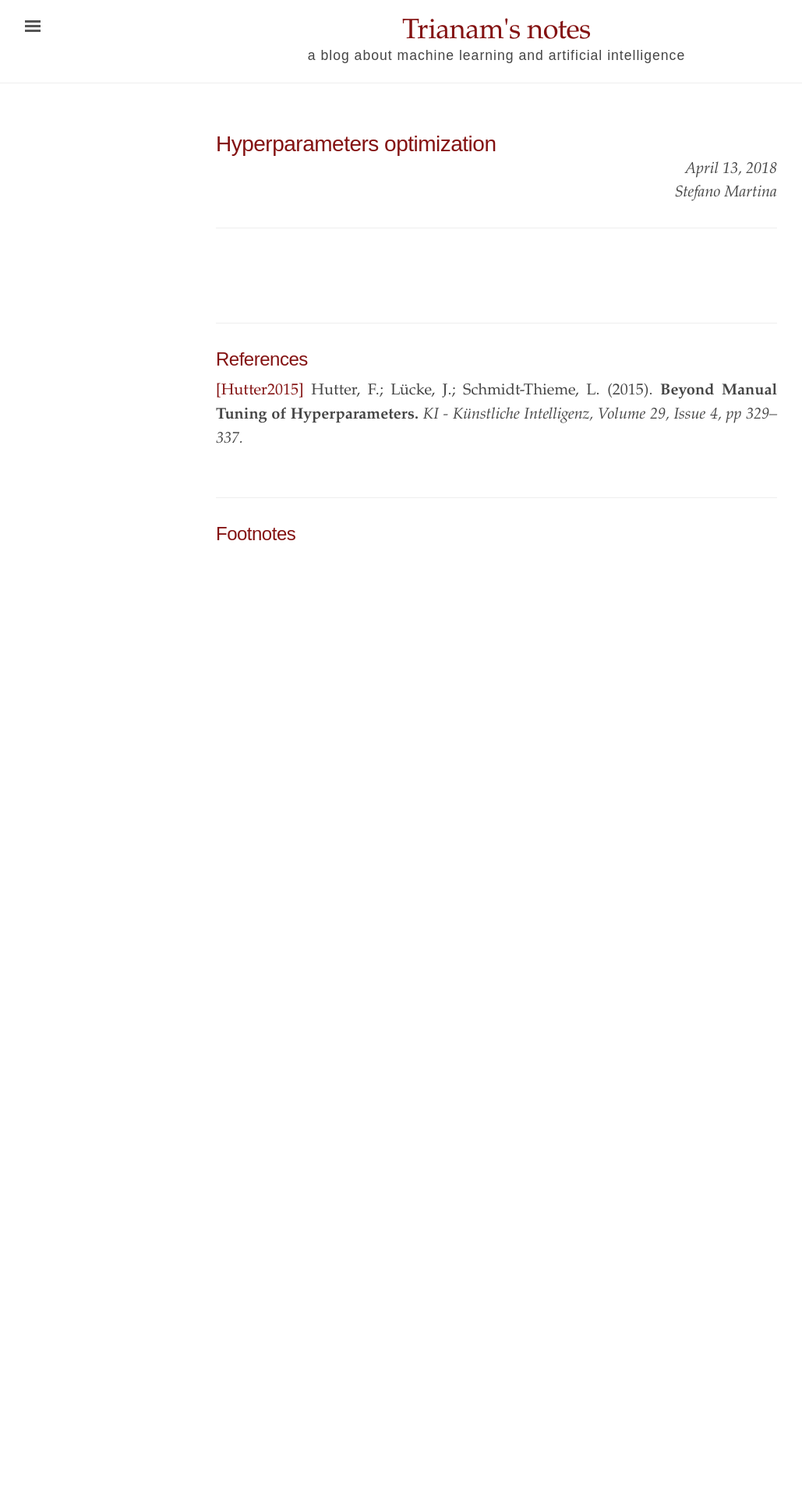
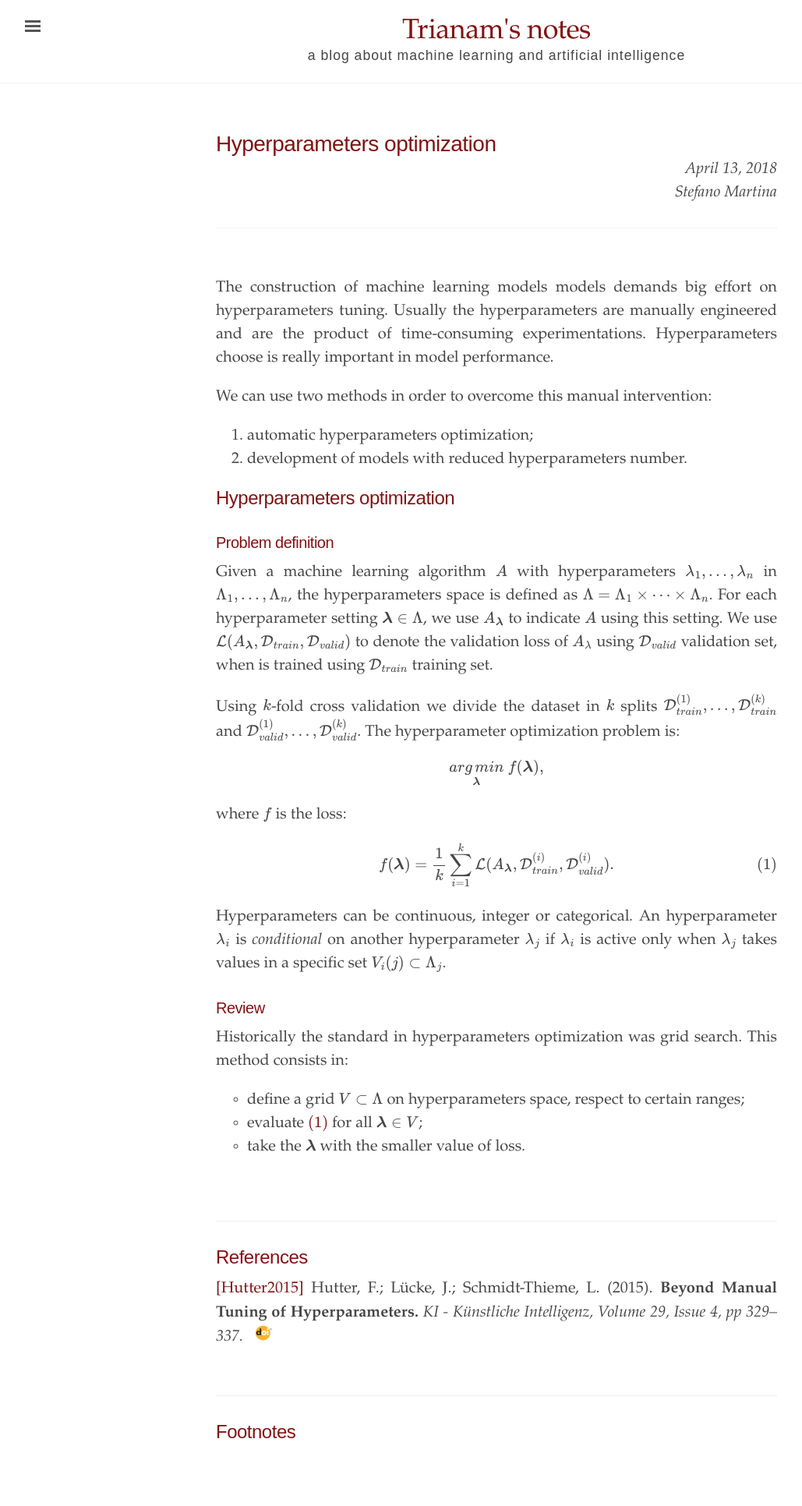
Before and after one commit to trianam/trianam.github.io, a Jekyll site: the page built from _ml/hyperparameters-optimization.md, in a window 1280 px wide. Shown: the whole page at 78% size, without its empty margins (3-1032 px from the left). Built offline with Jekyll 4.4.1, drawn with Linux system fonts in a browser that asks for light colours; formulas are drawn with MathJax 3; before the commit the page ends 900 px from its top, so only the background shows below that.

Commit message:
continued hyperparameters optimization, added DOI

```diff
--- a/_includes/bib.html
+++ b/_includes/bib.html
@@ -4,4 +4,5 @@
   <span class="year">({{ include.year }}).</span>
   <span class="title">{{ include.title }}.</span>
   <span class="venue">{{ include.venue }}{% if include.pages %}, {{ include.pages }}{% endif %}.</span>
+  {% if include.doi %}<span class="doi"><a href="{{ include.doi }}" target="_blank"><img src="/assets/doi_logo_for_display.gif" alt="DOI"></a></span>{% endif %}
 </div>
--- a/_includes/head.html
+++ b/_includes/head.html
@@ -78,7 +78,10 @@
                 mat: ['\\boldsymbol{#1}',1],
                 ten: ['\\boldsymbol{\\mathsf{#1}}',1],
                 tenE: ['\\mathsf{#1}',1],
-                mR: ['\\mathbb{R}']
+                mR: ['\\mathbb{R}'],
+                loss: ['\\mathcal{L}'],
+                data: ['\\mathcal{D}'],
+                argmin: ['\\mathop{arg\\,min}']
             }
         }
   });
--- a/_ml/hyperparameters-optimization.md
+++ b/_ml/hyperparameters-optimization.md
@@ -6,6 +6,41 @@ author: Stefano Martina
 mathjax: true
 ---
 
+The construction of machine learning models models demands big effort on hyperparameters tuning. Usually the hyperparameters are manually engineered and are the product of time-consuming experimentations. Hyperparameters choose is really important in model performance.
+
+We can use two methods in order to overcome this manual intervention:
+1. automatic hyperparameters optimization;
+2. development of models with reduced hyperparameters number.
+
+## Hyperparameters optimization
+
+### Problem definition
+Given a machine learning algorithm $A$ with hyperparameters $\lambda_1,\dots,\lambda_n$ in $\Lambda_1,\dots,\Lambda_n$, the hyperparameters space is defined as $\Lambda=\Lambda_1\times\cdots\times\Lambda_n$. For each hyperparameter setting $\vec{\lambda}\in\Lambda$, we use $A_\vec{\lambda}$ to indicate $A$ using this setting. We use $\loss(A_\vec{\lambda}, \data_{train}, \data_{valid})$ to denote the validation loss of $A_{\lambda}$ using $\data_{valid}$ validation set, when is trained using $\data_{train}$ training set.
+
+Using $k$-fold cross validation we divide the dataset in $k$ splits $\data_{train}^{(1)},\dots,\data_{train}^{(k)}$ and $\data_{valid}^{(1)},\dots,\data_{valid}^{(k)}$. The hyperparameter optimization problem is:
+
+$$
+\begin{equation*}
+\argmin_{\vec{\lambda}}\ f(\vec{\lambda}),
+\end{equation*}
+$$
+
+where $f$ is the loss:
+
+$$
+\begin{equation}
+f(\vec{\lambda}) = \frac{1}{k}\sum_{i=1}^k\loss(A_{\vec{\lambda}},\data_{train}^{(i)},\data_{valid}^{(i)}).
+\label{eq:loss}
+\end{equation}
+$$
+
+Hyperparameters can be continuous, integer or categorical. An hyperparameter $\lambda_i$ is *conditional* on another hyperparameter $\lambda_j$ if $\lambda_i$ is active only when $\lambda_j$ takes values in a specific set $V_i(j)\subset\Lambda_j$.
+
+### Review
+Historically the standard in hyperparameters optimization was grid search. This method consists in:
+* define a grid $V\subset\Lambda$ on hyperparameters space, respect to certain ranges;
+* evaluate \eqref{eq:loss} for all $\vec{\lambda}\in V$;
+* take the $\vec{\lambda}$ with the smaller value of loss.
 
 <br>
 
@@ -13,12 +48,10 @@ mathjax: true
 
 ## References
 
-{% include bib.html label="Hutter2015" authors="Hutter, F.; Lücke, J.; Schmidt-Thieme, L." year=2015 title="Beyond Manual Tuning of Hyperparameters" venue="KI - Künstliche Intelligenz" pages="Volume 29, Issue 4, pp 329–337" %}
+{% include bib.html label="Hutter2015" authors="Hutter, F.; Lücke, J.; Schmidt-Thieme, L." year=2015 title="Beyond Manual Tuning of Hyperparameters" venue="KI - Künstliche Intelligenz" pages="Volume 29, Issue 4, pp 329–337" doi="https://doi.org/10.1007/s13218-015-0381-0" %}
 
 <br>
 
 ---
 
 ## Footnotes
-
-[^fn1]: A footnote is something like that.
--- a/assets/css/style.scss
+++ b/assets/css/style.scss
@@ -88,7 +88,7 @@ html {
 
 /* Bibliography styles */
 
-.bibitem .label{
+.bibitem .label {
     color: $heading-color;
 }
 
@@ -96,6 +96,12 @@ html {
     font-weight: bold;
 }
 
-.bibitem .venue{
+.bibitem .venue {
     font-style: italic;
 }
+
+.bibitem .doi img {
+    display: inline-block;
+    height: 20px;
+    margin: 0 0 0 10px;
+}
```
Also changed, not shown: assets/doi_logo_for_display.gif (added).
